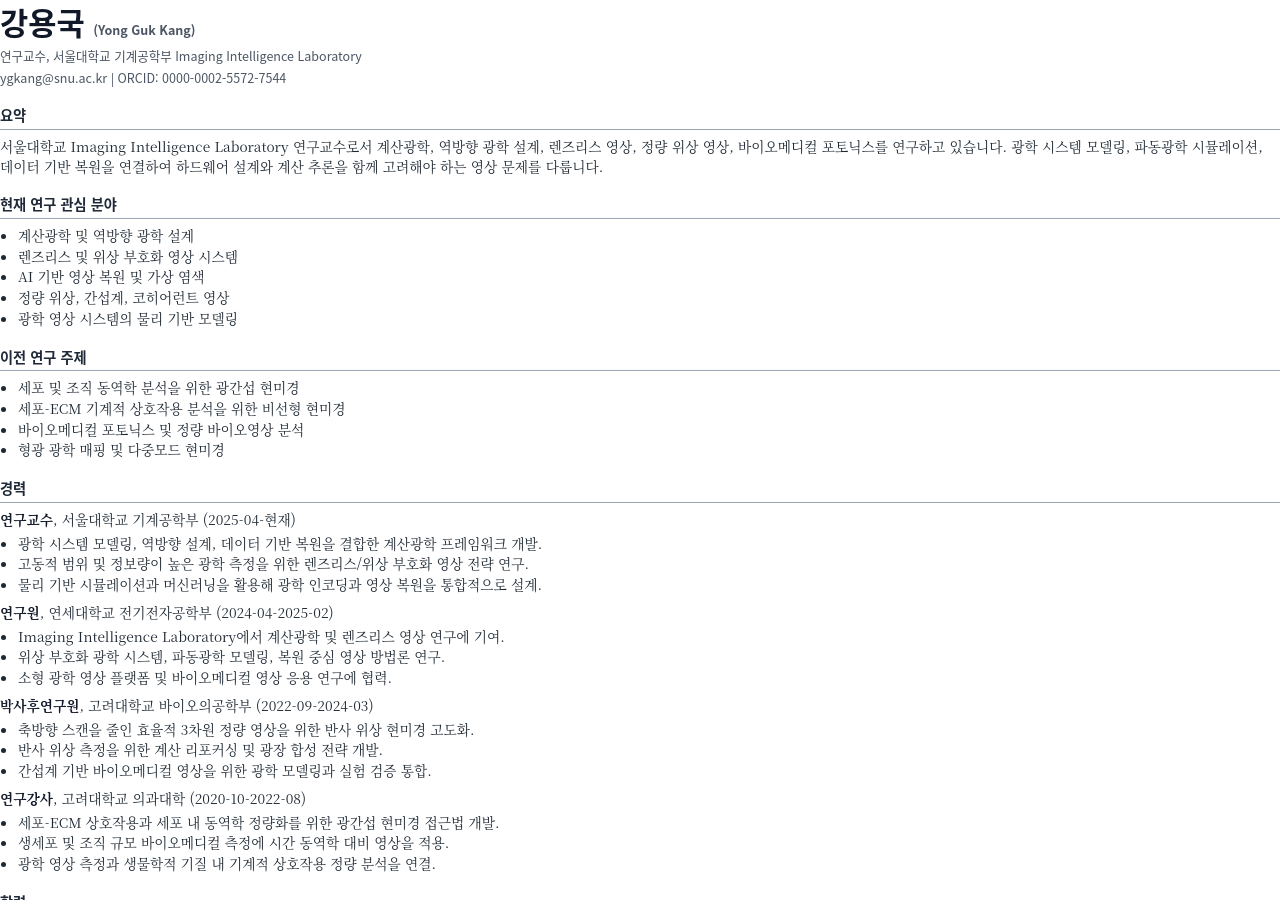
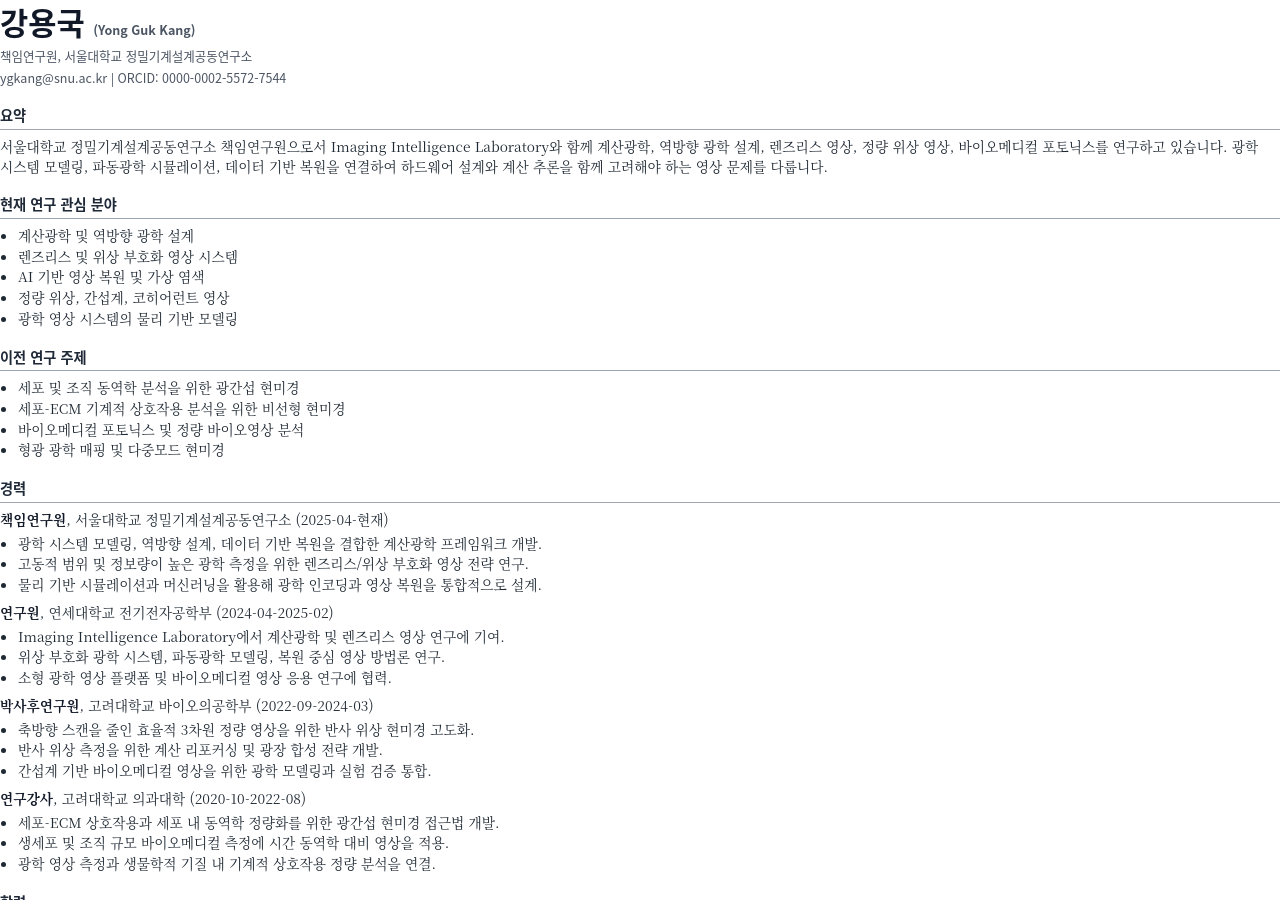
Before and after one commit to kygwow/myhomepage, a Jekyll site: the page files/Kang_Yongguk_CV_KO.html, which Jekyll copies as it is, in a window 1280 px wide and 900 px high. Built offline with Jekyll 4.4.1, drawn with Linux system fonts in a browser that asks for light colours; a file with an impossible date is left out.

Commit message:
Update current title to Senior Research Engineer

```diff
--- a/files/Kang_Yongguk_CV.html
+++ b/files/Kang_Yongguk_CV.html
@@ -48,10 +48,10 @@
 </head>
 <body>
   <h1>Yong Guk Kang</h1>
-  <p class="meta">Research Professor, Imaging Intelligence Laboratory, School of Mechanical Engineering, Seoul National University</p>
+  <p class="meta">Senior Research Engineer, Institute of Advanced Machines and Design, Seoul National University</p>
   <p class="meta">ygkang@snu.ac.kr | ORCID: 0000-0002-5572-7544</p>
   <h2>Summary</h2>
-  <p>Research Professor at Seoul National University's Imaging Intelligence Laboratory, working on computational imaging, inverse optical design, lensless imaging, quantitative phase imaging, and biomedical photonics. My research connects optical system modeling, wave-optics simulation, and data-driven reconstruction for imaging problems where hardware design and computational inference must be considered together.</p>
+  <p>Senior Research Engineer at Seoul National University's Institute of Advanced Machines and Design, working with the Imaging Intelligence Laboratory on computational imaging, inverse optical design, lensless imaging, quantitative phase imaging, and biomedical photonics. My research connects optical system modeling, wave-optics simulation, and data-driven reconstruction for imaging problems where hardware design and computational inference must be considered together.</p>
   <h2>Current Research Interests</h2>
   <ul>
 
--- a/files/Kang_Yongguk_CV_KO.html
+++ b/files/Kang_Yongguk_CV_KO.html
@@ -48,10 +48,10 @@
 </head>
 <body>
   <h1>강용국 <span class="meta">(Yong Guk Kang)</span></h1>
-  <p class="meta">연구교수, 서울대학교 기계공학부 Imaging Intelligence Laboratory</p>
+  <p class="meta">책임연구원, 서울대학교 정밀기계설계공동연구소</p>
   <p class="meta">ygkang@snu.ac.kr | ORCID: 0000-0002-5572-7544</p>
   <h2>요약</h2>
-  <p>서울대학교 Imaging Intelligence Laboratory 연구교수로서 계산광학, 역방향 광학 설계, 렌즈리스 영상, 정량 위상 영상, 바이오메디컬 포토닉스를 연구하고 있습니다. 광학 시스템 모델링, 파동광학 시뮬레이션, 데이터 기반 복원을 연결하여 하드웨어 설계와 계산 추론을 함께 고려해야 하는 영상 문제를 다룹니다.</p>
+  <p>서울대학교 정밀기계설계공동연구소 책임연구원으로서 Imaging Intelligence Laboratory와 함께 계산광학, 역방향 광학 설계, 렌즈리스 영상, 정량 위상 영상, 바이오메디컬 포토닉스를 연구하고 있습니다. 광학 시스템 모델링, 파동광학 시뮬레이션, 데이터 기반 복원을 연결하여 하드웨어 설계와 계산 추론을 함께 고려해야 하는 영상 문제를 다룹니다.</p>
   <h2>현재 연구 관심 분야</h2>
   <ul>
 
@@ -81,7 +81,7 @@
   <h2>경력</h2>
 
   <div class="item">
-    <strong>연구교수</strong>, 서울대학교 기계공학부 (2025-04-현재)
+    <strong>책임연구원</strong>, 서울대학교 정밀기계설계공동연구소 (2025-04-현재)
     <ul><li>광학 시스템 모델링, 역방향 설계, 데이터 기반 복원을 결합한 계산광학 프레임워크 개발.</li><li>고동적 범위 및 정보량이 높은 광학 측정을 위한 렌즈리스/위상 부호화 영상 전략 연구.</li><li>물리 기반 시뮬레이션과 머신러닝을 활용해 광학 인코딩과 영상 복원을 통합적으로 설계.</li></ul>
   </div>
 
--- a/files/Kang_Yongguk_Resume.html
+++ b/files/Kang_Yongguk_Resume.html
@@ -40,7 +40,7 @@
 </head>
 <body>
   <h1>Yong Guk Kang</h1>
-  <p class="meta">Research Professor, Imaging Intelligence Laboratory, School of Mechanical Engineering, Seoul National University</p>
+  <p class="meta">Senior Research Engineer, Institute of Advanced Machines and Design, Seoul National University</p>
   <p>Optical systems and computational imaging researcher focused on physics-informed simulation, inverse optical design, lensless imaging, and machine-learning assisted image reconstruction. I translate research problems into imaging system models, reconstruction pipelines, and experimental strategies for optical and biomedical applications.</p>
   <p class="meta">ygkang@snu.ac.kr | https://github.com/kygwow</p>
   <h2>Research Focus</h2>
--- a/files/Kang_Yongguk_Resume_KO.html
+++ b/files/Kang_Yongguk_Resume_KO.html
@@ -40,7 +40,7 @@
 </head>
 <body>
   <h1>강용국 <span class="meta">(Yong Guk Kang)</span></h1>
-  <p class="meta">연구교수, 서울대학교 기계공학부 Imaging Intelligence Laboratory</p>
+  <p class="meta">책임연구원, 서울대학교 정밀기계설계공동연구소</p>
   <p>물리 기반 시뮬레이션, 역방향 광학 설계, 렌즈리스 영상, 머신러닝 기반 영상 복원에 강점을 가진 광학 시스템 및 계산광학 연구자입니다. 연구 문제를 영상 시스템 모델, 복원 파이프라인, 실험 전략으로 구체화하여 광학 및 바이오메디컬 응용으로 연결합니다.</p>
   <p class="meta">ygkang@snu.ac.kr | https://github.com/kygwow</p>
   <h2>연구 초점</h2>
@@ -66,7 +66,7 @@
   <h2>경력</h2>
 
   <div class="item">
-    <strong>연구교수</strong>, 서울대학교 기계공학부 (2025-04-현재)
+    <strong>책임연구원</strong>, 서울대학교 정밀기계설계공동연구소 (2025-04-현재)
     <ul><li>광학 시스템 모델링, 역방향 설계, 데이터 기반 복원을 결합한 계산광학 프레임워크 개발.</li><li>고동적 범위 및 정보량이 높은 광학 측정을 위한 렌즈리스/위상 부호화 영상 전략 연구.</li><li>물리 기반 시뮬레이션과 머신러닝을 활용해 광학 인코딩과 영상 복원을 통합적으로 설계.</li></ul>
   </div>
 
```
Also changed, not shown: other parts of files/Kang_Yongguk_CV.html (+1 -1 lines), other parts of files/Kang_Yongguk_Resume.html (+1 -1 lines), _data/profile.yml (+13 -13 lines), _pages/about.md (+1 -1 lines), 4 other files.
